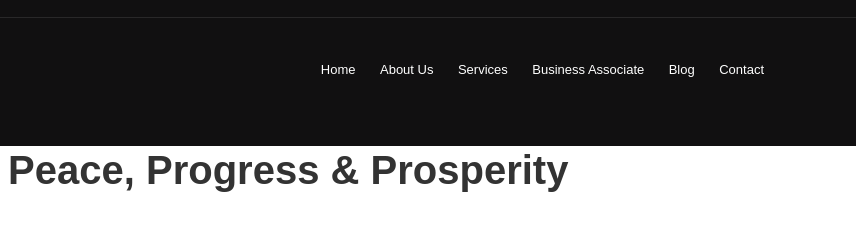
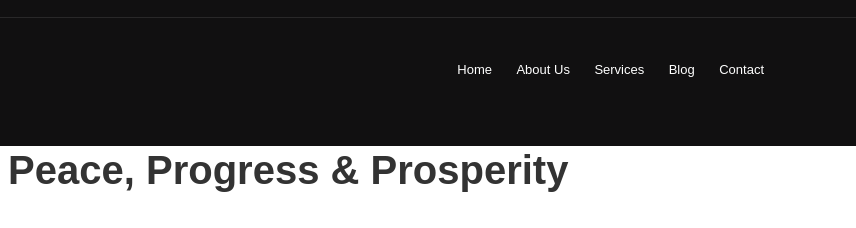
Before and after one commit to pranavjustcharge/Vaastu, a website: page services.html in a window 1280 px wide. Shown: the part 76-304 px from the top of the page, 424-1280 px from the left. Drawn offline with nearby package versions, Linux system fonts and the light colour scheme; sample sign-in values are in the browser's storage; files whose address does not match are found by name; a web font is replaced by a local one.

Commit message:
Comment out Business Associate link
Comment out the Business Associate link in services.html

```diff
--- a/services.html
+++ b/services.html
@@ -125,7 +125,7 @@
                                                 <li><a href="services.html">Consultation</a></li>
                                             </ul>
                                         </li>
-                                        <li><a href="business_associate.html">Business Associate</a></li>
+                                        <!-- <li><a href="business_associate.html">Business Associate</a></li> -->
                                         <li><a href="blog.html">blog</a></li>
                                         <li><a href="contact.html">contact</a></li>
                                     </ul>
```
